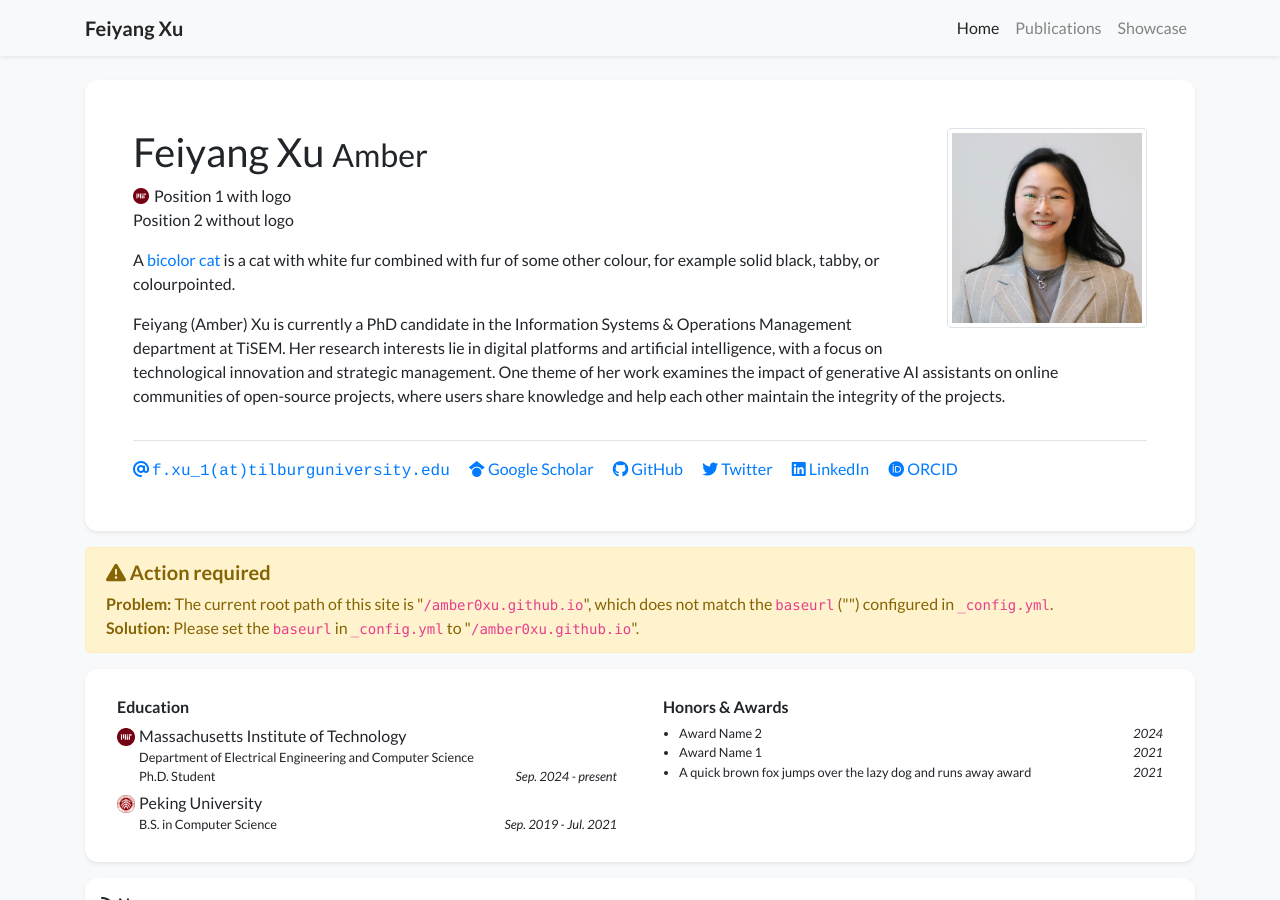
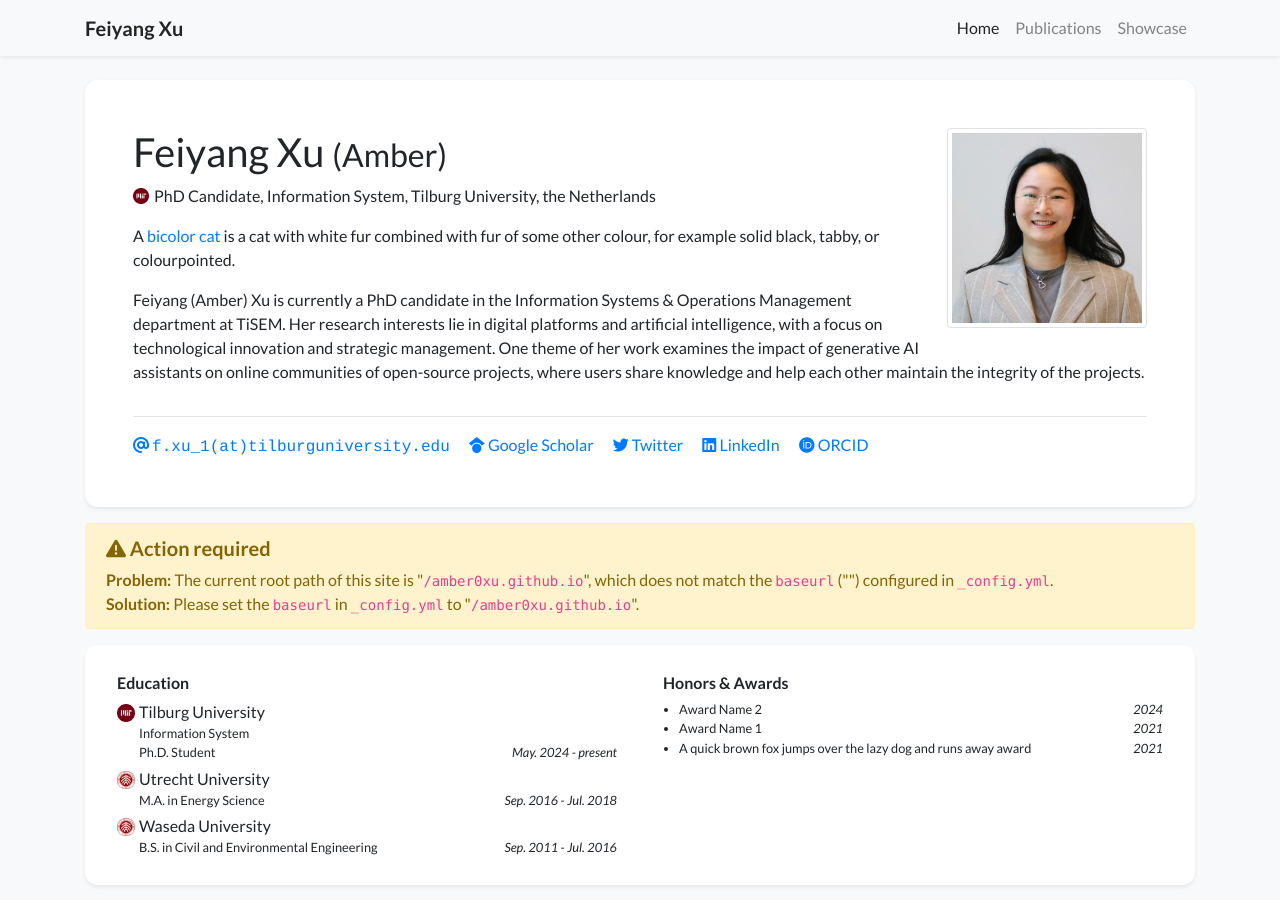
Before and after one commit to amber0xu/amber0xu.github.io, a Jekyll site: the page built from index.html, in a window 1280 px wide and 900 px high. Built offline with Jekyll 4.4.1, drawn with Linux system fonts in a browser that asks for light colours; nearby versions of some CDN libraries; a style sheet for code colours, icons or effects is not loaded.

Commit message:
Update profile.yml

```diff
--- a/_data/profile.yml
+++ b/_data/profile.yml
@@ -1,17 +1,17 @@
 primary_name: "Feiyang Xu"
-secondary_name: "Amber"
+secondary_name: "(Amber)"
 navbar_name: "Feiyang Xu"
 
 positions:
 - logo: /assets/images/badges/MIT_Social_circle.png  # Logo is optional
-  name: Position 1 with logo
-- name: Position 2 without logo
+  name: PhD Candidate, Information System, Tilburg University, the Netherlands
+# - name: Position 2 without logo
 
 
 email: "f.xu_1@tilburguniversity.edu"
 # cv_link: link-to-your-cv-file
 gscholar: xSCV6S0AAAAJ  # This is an example, replace it with your own Google Scholar ID
-github: your_github_id
+# github: your_github_id
 twitter: your_twitter_id  # Do not include the '@' symbol
 # wechat_qrcode: /assets/images/etc/wechat.jpg
 # wechat_prompt: >-
@@ -36,16 +36,20 @@ portrait_caption: >-
   Hi, nice to meet you!
 
 education:
-- name: Massachusetts Institute of Technology
+- name: Tilburg University
   logo: /assets/images/badges/MIT_Social_circle.png
   position: >-
-    Department of Electrical Engineering and Computer Science <br/>
+    Information System <br/>
     Ph.D. Student
-  date: Sep. 2024 - present
-- name: Peking University
+  date: May. 2024 - present
+- name: Utrecht University
   logo: /assets/images/badges/PKU_red.png
-  position: B.S. in Computer Science
-  date: Sep. 2019 - Jul. 2021
+  position: M.A. in Energy Science
+  date: Sep. 2016 - Jul. 2018
+- name: Waseda University
+  logo: /assets/images/badges/PKU_red.png
+  position: B.S. in Civil and Environmental Engineering
+  date: Sep. 2011 - Jul. 2016
 
 # experience:
 # - name: Peking University
```
